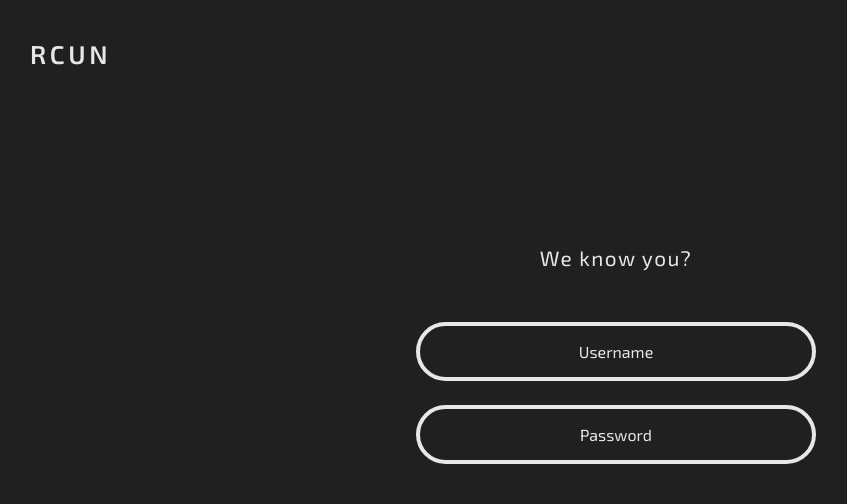
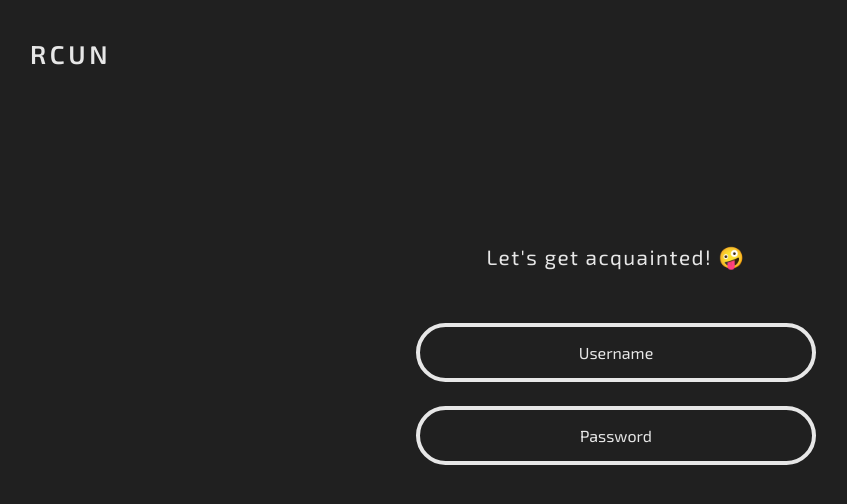
Before and after one commit to rcun-org/rcun-web, a React app: page /login in a window 1280 px wide. Shown: the top 504 px of the page, without its empty margins (24-871 px from the left). Built offline with nearby package versions, Linux system fonts and the light colour scheme.

Commit message:
reworked login page - phase 2.1 (change text)

```diff
--- a/src/components/Login/LoginForm.jsx
+++ b/src/components/Login/LoginForm.jsx
@@ -31,7 +31,7 @@ const LoginForm = ({className, onLogin}) => {
     return (
         <div className={className}>
             <div className={classes.loginText}>
-                We know you?
+                Let's get acquainted! 🤪
             </div>
 
             <BaseInput
```
